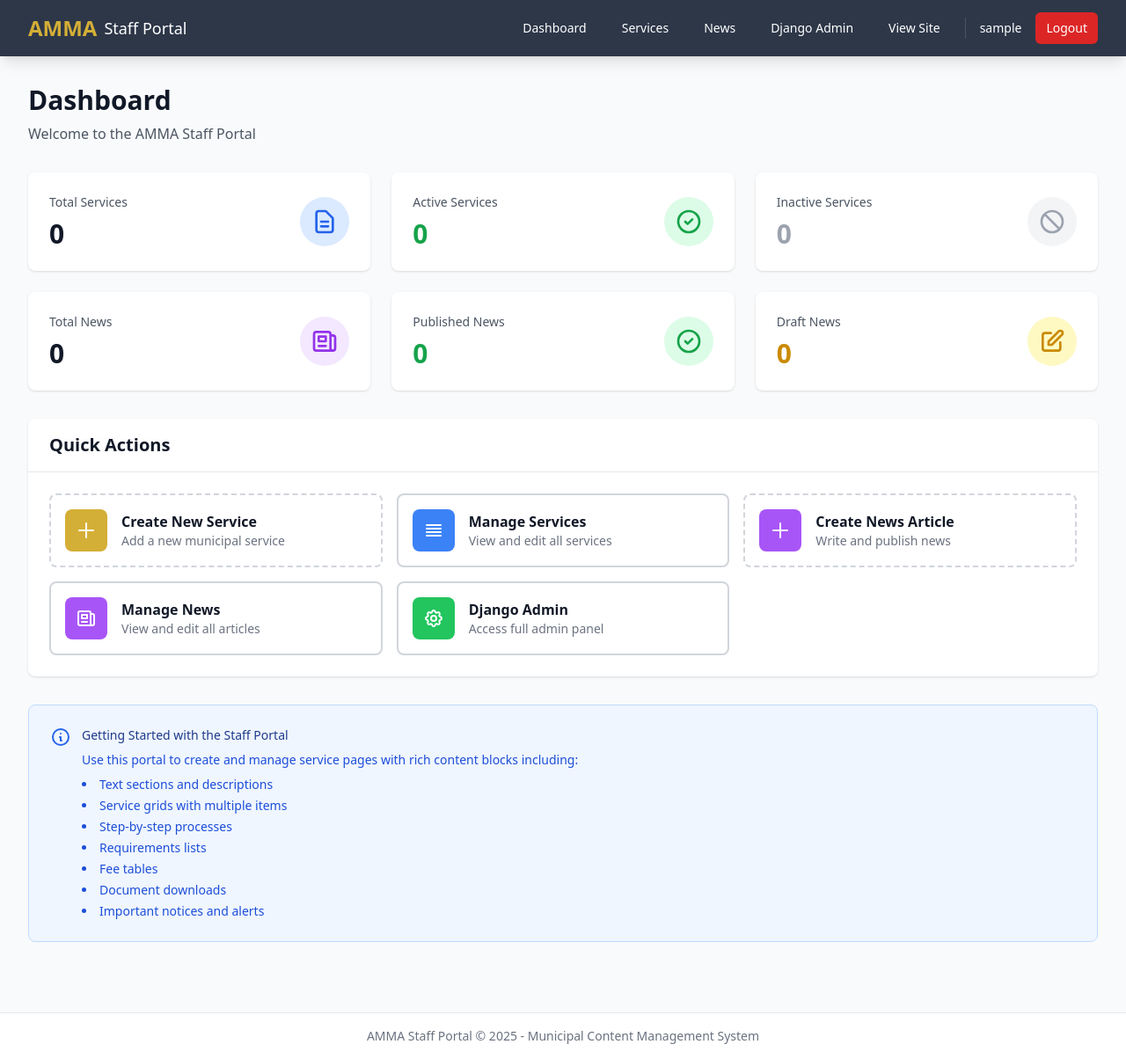
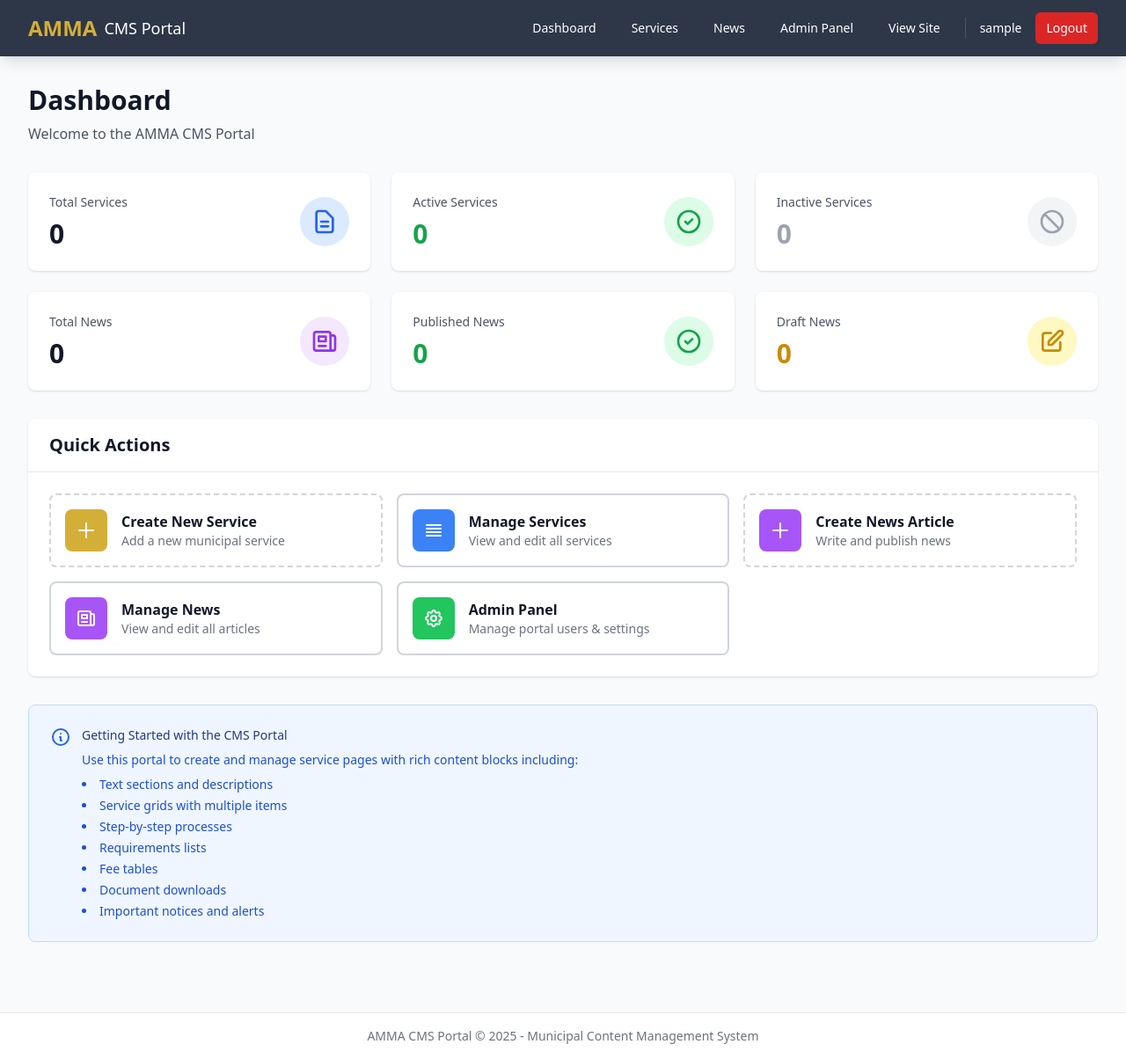
Before and after one commit to AMMA-GHANA/amma_cms, a Django app: page /portal/ in a window 1280 px wide. Shown: the whole page at 88% size. Run offline with Django 5.2, Linux system fonts and the light colour scheme; the visitor is signed in with stand-in values (Sample User, id 1); data comes from the database, SQL or seed files in the repository; data that the repository does not hold is empty; some libraries are stand-ins or nearby versions.

Commit message:
refactor: Rename Staff Portal to AMMA CMS Portal
- Update branding from 'Staff Portal' to 'AMMA CMS Portal'
- Add permission-based navigation menu visibility
- Show/hide dashboard sections based on user permissions
- Update admin panel link to 'Admin Panel' for clarity

```diff
--- a/templates/staff_portal/base.html
+++ b/templates/staff_portal/base.html
@@ -3,7 +3,7 @@
 <head>
     <meta charset="UTF-8">
     <meta name="viewport" content="width=device-width, initial-scale=1.0">
-    <title>{% block title %}Staff Portal{% endblock %} - AMMA CMS</title>
+    <title>{% block title %}AMMA CMS Portal{% endblock %} - AMMA CMS</title>
 
     <!-- Tailwind CSS -->
     <script src="https://cdn.tailwindcss.com"></script>
@@ -42,7 +42,7 @@
                 <div class="flex items-center">
                     <a href="{% url 'staff_portal:dashboard' %}" class="flex items-center">
                         <span class="text-2xl font-bold text-amma-gold">AMMA</span>
-                        <span class="ml-2 text-lg">Staff Portal</span>
+                        <span class="ml-2 text-lg">CMS Portal</span>
                     </a>
                 </div>
 
@@ -50,21 +50,27 @@
                     <a href="{% url 'staff_portal:dashboard' %}" class="px-3 py-2 rounded-md text-sm font-medium hover:bg-amma-gray transition">
                         Dashboard
                     </a>
+                    {% if can_manage_services or request.user.is_superuser %}
                     <a href="{% url 'staff_portal:service_list' %}" class="px-3 py-2 rounded-md text-sm font-medium hover:bg-amma-gray transition">
                         Services
                     </a>
+                    {% endif %}
+                    {% if can_manage_news or request.user.is_superuser %}
                     <a href="{% url 'staff_portal:news_list' %}" class="px-3 py-2 rounded-md text-sm font-medium hover:bg-amma-gray transition">
                         News
                     </a>
+                    {% endif %}
+                    {% if request.user.is_superuser %}
                     <a href="/admin/" class="px-3 py-2 rounded-md text-sm font-medium hover:bg-amma-gray transition">
-                        Django Admin
+                        Admin Panel
                     </a>
+                    {% endif %}
                     <a href="/" target="_blank" class="px-3 py-2 rounded-md text-sm font-medium hover:bg-amma-gray transition">
                         View Site
                     </a>
                     <div class="border-l border-gray-600 h-6"></div>
                     <span class="text-sm">{{ request.user.username }}</span>
-                    <a href="/admin/logout/" class="px-3 py-2 bg-red-600 hover:bg-red-700 rounded-md text-sm font-medium transition">
+                    <a href="{% url 'staff_portal:logout' %}" class="px-3 py-2 bg-red-600 hover:bg-red-700 rounded-md text-sm font-medium transition">
                         Logout
                     </a>
                 </div>
@@ -102,7 +108,7 @@
     <footer class="bg-white mt-12 border-t border-gray-200">
         <div class="max-w-7xl mx-auto px-4 sm:px-6 lg:px-8 py-4">
             <p class="text-center text-sm text-gray-500">
-                AMMA Staff Portal &copy; 2025 - Municipal Content Management System
+                AMMA CMS Portal &copy; 2025 - Municipal Content Management System
             </p>
         </div>
     </footer>
--- a/templates/staff_portal/dashboard.html
+++ b/templates/staff_portal/dashboard.html
@@ -5,7 +5,7 @@
 {% block content %}
 <div class="mb-8">
     <h1 class="text-3xl font-bold text-gray-900">Dashboard</h1>
-    <p class="mt-2 text-gray-600">Welcome to the AMMA Staff Portal</p>
+    <p class="mt-2 text-gray-600">Welcome to the AMMA CMS Portal</p>
 </div>
 
 <!-- Stats Grid -->
@@ -108,6 +108,7 @@
     </div>
     <div class="p-6">
         <div class="grid grid-cols-1 md:grid-cols-2 lg:grid-cols-3 gap-4">
+            {% if can_manage_services %}
             <a href="{% url 'staff_portal:service_create' %}" class="flex items-center p-4 border-2 border-dashed border-gray-300 rounded-lg hover:border-amma-gold hover:bg-amma-gold/5 transition group">
                 <div class="bg-amma-gold rounded-lg p-3 group-hover:scale-110 transition">
                     <svg class="w-6 h-6 text-white" fill="none" stroke="currentColor" viewBox="0 0 24 24">
@@ -131,7 +132,9 @@
                     <p class="text-sm text-gray-500">View and edit all services</p>
                 </div>
             </a>
+            {% endif %}
 
+            {% if can_manage_news %}
             <a href="{% url 'staff_portal:news_create' %}" class="flex items-center p-4 border-2 border-dashed border-gray-300 rounded-lg hover:border-purple-500 hover:bg-purple-50 transition group">
                 <div class="bg-purple-500 rounded-lg p-3 group-hover:scale-110 transition">
                     <svg class="w-6 h-6 text-white" fill="none" stroke="currentColor" viewBox="0 0 24 24">
@@ -155,7 +158,9 @@
                     <p class="text-sm text-gray-500">View and edit all articles</p>
                 </div>
             </a>
+            {% endif %}
 
+            {% if request.user.is_superuser %}
             <a href="/admin/" class="flex items-center p-4 border-2 border-gray-300 rounded-lg hover:border-green-500 hover:bg-green-50 transition group">
                 <div class="bg-green-500 rounded-lg p-3 group-hover:scale-110 transition">
                     <svg class="w-6 h-6 text-white" fill="none" stroke="currentColor" viewBox="0 0 24 24">
@@ -164,10 +169,11 @@
                     </svg>
                 </div>
                 <div class="ml-4">
-                    <p class="font-semibold text-gray-900">Django Admin</p>
-                    <p class="text-sm text-gray-500">Access full admin panel</p>
+                    <p class="font-semibold text-gray-900">Admin Panel</p>
+                    <p class="text-sm text-gray-500">Manage portal users & settings</p>
                 </div>
             </a>
+            {% endif %}
         </div>
     </div>
 </div>
@@ -181,7 +187,7 @@
             </svg>
         </div>
         <div class="ml-3">
-            <h3 class="text-sm font-medium text-blue-900">Getting Started with the Staff Portal</h3>
+            <h3 class="text-sm font-medium text-blue-900">Getting Started with the CMS Portal</h3>
             <div class="mt-2 text-sm text-blue-700">
                 <p>Use this portal to create and manage service pages with rich content blocks including:</p>
                 <ul class="list-disc list-inside mt-2 space-y-1">
```
